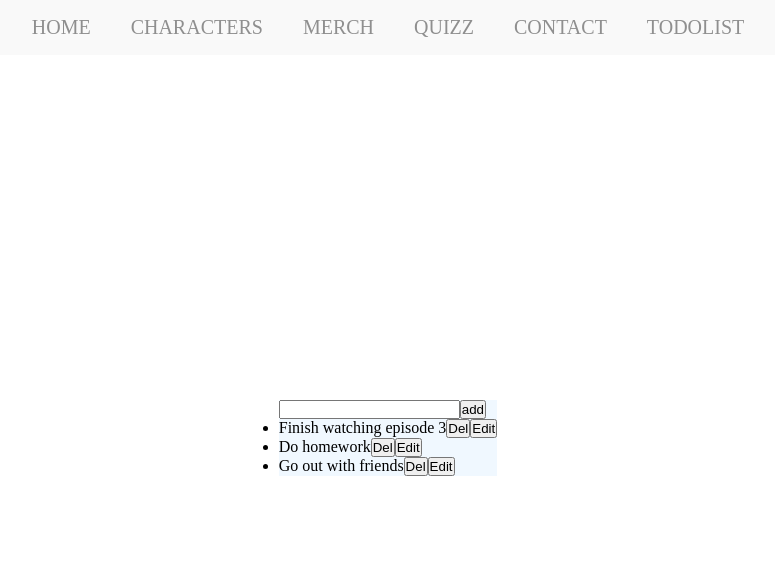
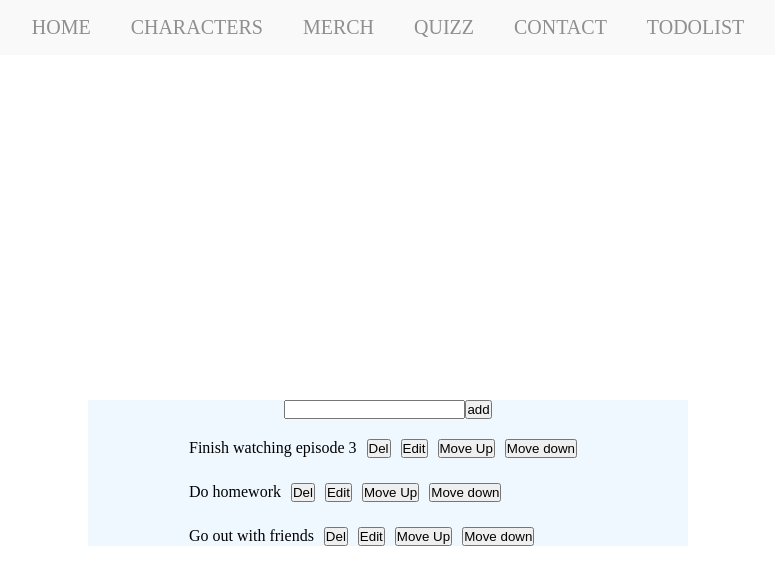
Before and after one commit to snipexCS/RIckAndMortyWIKI, a React (Vite) app in the folder vite-project/: page /TodoList in a window 1280 px wide. Shown: the top 584 px of the page, without its empty margins (252-1027 px from the left). Built offline with nearby package versions, Linux system fonts and the light colour scheme.

Commit message:
adding Move Up logic

```diff
--- a/vite-project/src/TodoList.css
+++ b/vite-project/src/TodoList.css
@@ -21,3 +21,20 @@
     align-items: center;
     background-color: aliceblue;
 }
+.todo_list{
+    display: flex;
+    flex-direction: column;
+    width: 600px;
+    justify-content: center;
+    align-items: center;
+    gap: 20px;
+}
+.list{
+    display: flex;
+    flex-direction: column;
+    gap: 25px;
+}
+.list_elements{
+    display: flex;
+    gap: 10px;
+}
--- a/vite-project/src/TodoList.jsx
+++ b/vite-project/src/TodoList.jsx
@@ -29,12 +29,48 @@ function TodoList() {
 
     }
 
-    const saveEdit = (index)=>{
+    const saveEdit = (index) => {
         const newList = [...lists]
         newList[index] = editTask
         setLists(newList)
         setIsEdit(null)
     }
+    const handleMoveUp = (index) => {
+        if (index > 0) {
+            let newArr = [...lists]
+
+                ;[newArr[index], newArr[index - 1]] =
+                    [newArr[index - 1], newArr[index]]
+
+
+            setLists(newArr)
+        } else {
+            return null
+        }
+
+
+    }
+    const handleMoveDown = (index) => {
+        console.log(index);
+        let newArr = [...lists]
+        if (index < newArr.length - 1) {
+
+
+            ;[newArr[index], newArr[index + 1]] =
+                [newArr[index + 1], newArr[index]]
+
+
+            setLists(newArr)
+        } else {
+            return null
+        }
+
+
+
+    }
+
+
+
     return (
         <div className="todo_container">
             <div className="container2">
@@ -47,10 +83,11 @@ function TodoList() {
                     </div>
                     <ul className="list">
                         {lists.map((el, i) => {
-                            return <li key={i}>{el}<button onClick={() => Hadnleremove(i)}>Del</button><button onClick={() => HandleEdit(i)}>Edit</button>
+                            return <li key={i}  className="list_elements">{el}<button onClick={() => Hadnleremove(i)}>Del</button><button onClick={() => HandleEdit(i)}>Edit</button>
+                                <button onClick={() => handleMoveUp(i)}>Move Up</button><button onClick={() => handleMoveDown(i)}>Move down</button>
                                 <div >
-                                    {isEdit === i ? <input onChange={(e) => setEditTask(e.target.value)}   />  : null}
-                                    {isEdit === i ? <button onClick={() => saveEdit(i)}>Save</button>  : null}
+                                    {isEdit === i ? <input onChange={(e) => setEditTask(e.target.value)} /> : null}
+                                    {isEdit === i ? <button onClick={() => saveEdit(i)}>Save</button> : null}
 
                                 </div> </li>
                         })}
```
